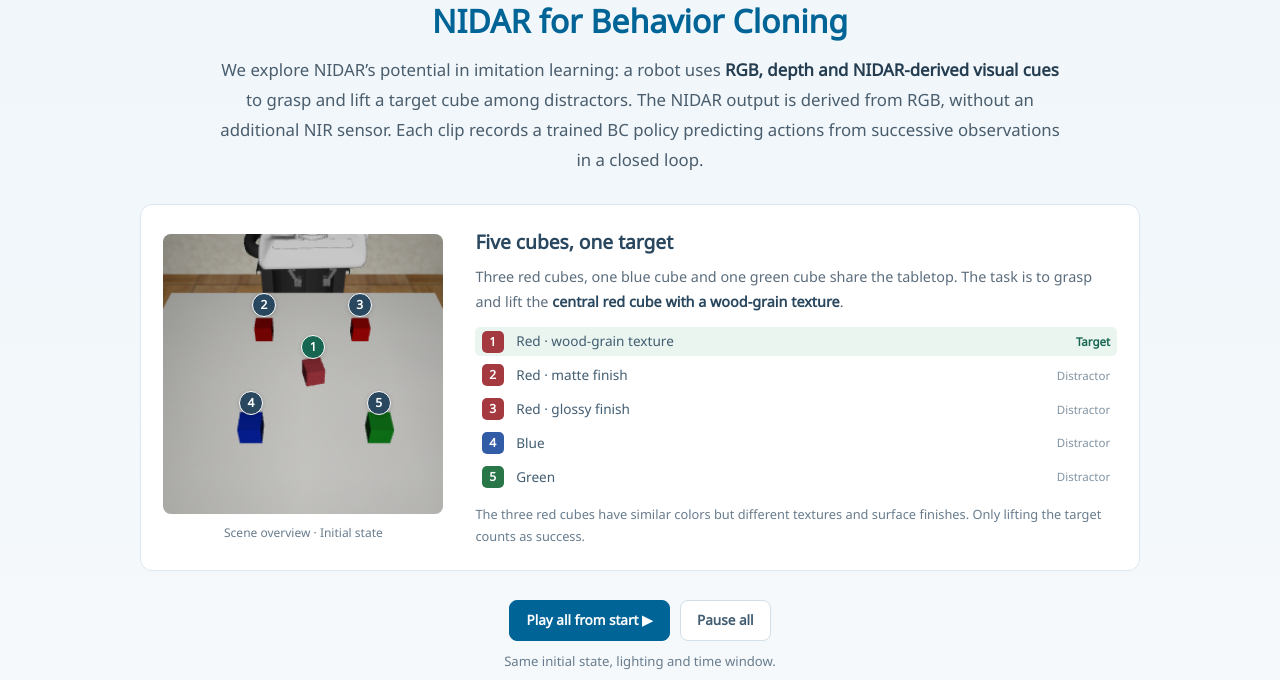
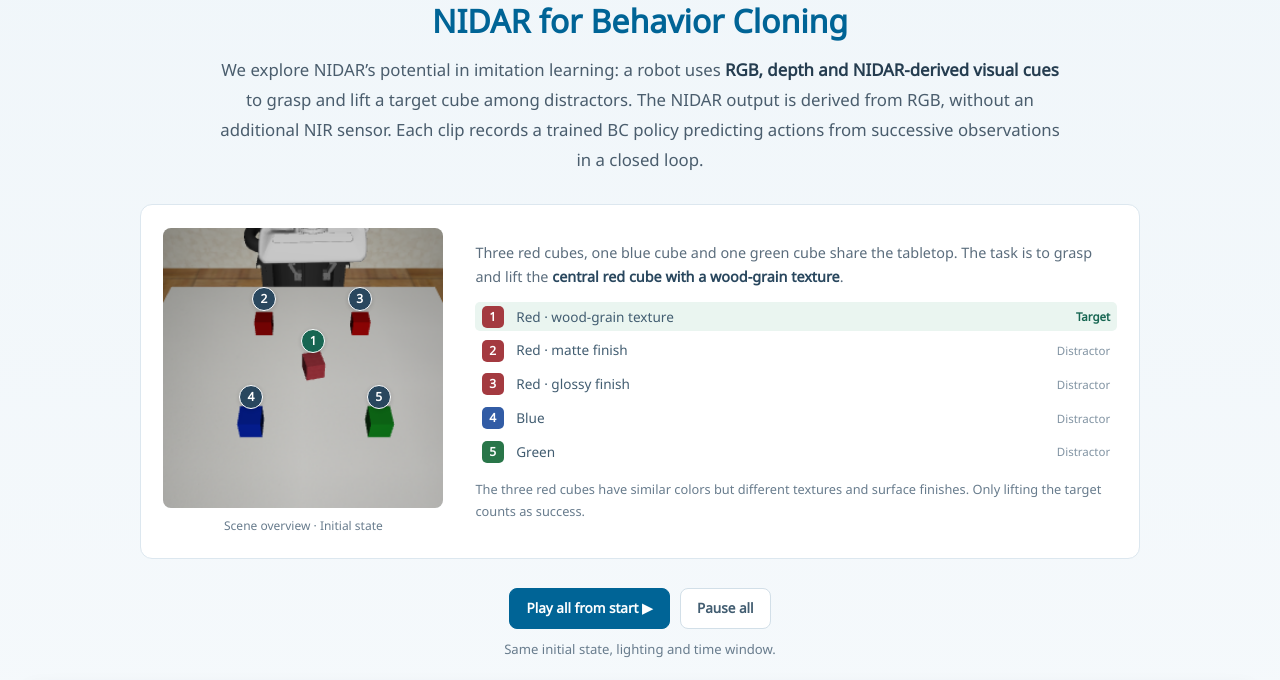
Before and after one commit to nidar-web/nidar-web.github.io, a website: page index.html in a window 1280 px wide. Shown: the part 5062-5742 px from the top of the page. Drawn offline with nearby package versions, Linux system fonts and the light colour scheme; some icons are missing; a web font is replaced by a local one.

Commit message:
Remove scene overview heading

```diff
--- a/index.html
+++ b/index.html
@@ -686,7 +686,7 @@
         </p>
       </div>
 
-      <div class="bc-scene" aria-labelledby="bc-scene-title">
+      <div class="bc-scene">
         <figure class="bc-scene-overview">
           <div class="bc-scene-image">
             <img src="./static/images/bc-scene/initial-overview.png" width="256" height="256"
@@ -700,7 +700,6 @@
           <figcaption>Scene overview &middot; Initial state</figcaption>
         </figure>
         <div class="bc-scene-description">
-          <h3 id="bc-scene-title">Five cubes, one target</h3>
           <p>Three red cubes, one blue cube and one green cube share the tabletop.
             The task is to grasp and lift the <strong>central red cube with a wood-grain texture</strong>.</p>
           <ol class="bc-scene-legend" aria-label="Cube colors, materials and task roles">
```
